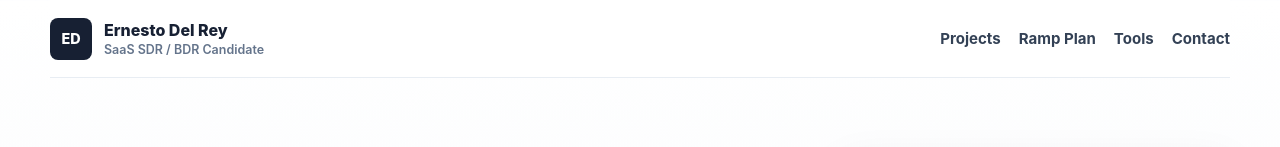
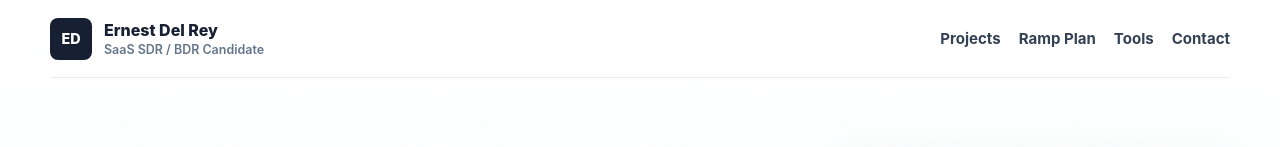
Before and after one commit to ernestodelrey-design/sales-portfolio, a React (Vite) app: page / in a window 1280 px wide. Shown: the top 147 px of the page. Built offline with nearby package versions, Linux system fonts and the light colour scheme.

Commit message:
Update portfolio name to Ernest Del Rey

```diff
--- a/src/App.tsx
+++ b/src/App.tsx
@@ -69,10 +69,10 @@ function App() {
   return (
     <div className="site-shell">
       <header className="topbar">
-        <a className="brand" href="#home" aria-label="Ernesto Del Rey home">
+        <a className="brand" href="#home" aria-label="Ernest Del Rey home">
           <span className="brand-mark">ED</span>
           <span>
-            Ernesto Del Rey
+            Ernest Del Rey
             <small>SaaS SDR / BDR Candidate</small>
           </span>
         </a>
@@ -265,7 +265,7 @@ function App() {
             <SequenceItem
               day="Day 7"
               title="Voicemail script"
-              body="Hi Jordan, this is Ernesto. I reached out because your sales hiring caught my attention, and Gong often helps growing teams improve coaching visibility and pipeline consistency. I will send a short email as well."
+              body="Hi Jordan, this is Ernest. I reached out because your sales hiring caught my attention, and Gong often helps growing teams improve coaching visibility and pipeline consistency. I will send a short email as well."
             />
             <SequenceItem
               day="Day 10"
```
